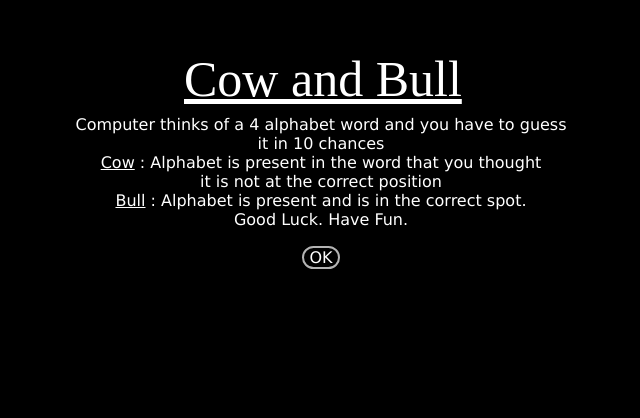
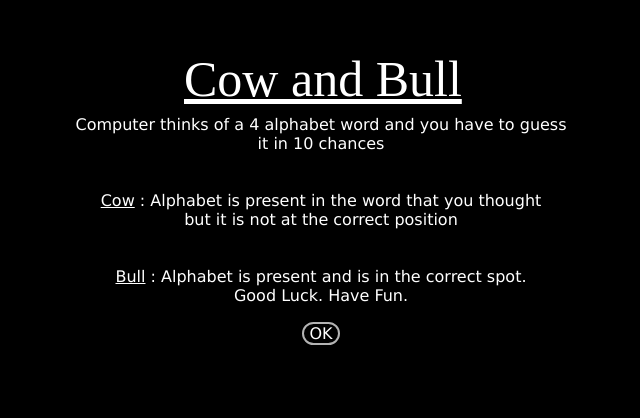
Before and after one commit to RajRathore111/Cow-And-Bull-Javascript, a plain HTML site: page index.html in a window 1280 px wide. Shown: the part 245-663 px from the top of the page, without its empty margins (316-956 px from the left). Drawn offline with Linux system fonts and the light colour scheme; a web font is replaced by a local one.

Commit message:
Update index.html
Modified message display

```diff
--- a/index.html
+++ b/index.html
@@ -1,5 +1,5 @@
 <HTML>
-<link href="/css/style.css" rel="stylesheet"/>
+<link href="./css/style.css" rel="stylesheet" type="text/css" />
 <script src="./Scripts/jquery-2.1.1.js"></script>
 <script src="./Scripts/jquery.animate-colors.js"></script>
 <script src="./Scripts/CnB.js"></script>
@@ -9,9 +9,9 @@
 <span class="cowAndBullTitle"><u>Cow and Bull</u></span>
 <div class="introBlock" id="introBlock">
 
-Computer thinks of a 4 alphabet word and you have to guess it in 10 chances<br>
+Computer thinks of a 4 alphabet word and you have to guess it in 10 chances<br><br><br>
 
-<u>Cow</u> : Alphabet is present in the word that you thought<br> it is not at the correct position<br>
+<u>Cow</u> : Alphabet is present in the word that you thought<br>but it is not at the correct position<br><br><br>
 <u>Bull</u> : Alphabet is present and is in the correct spot.<br>
 Good Luck. Have Fun.
 <br><br>
```
